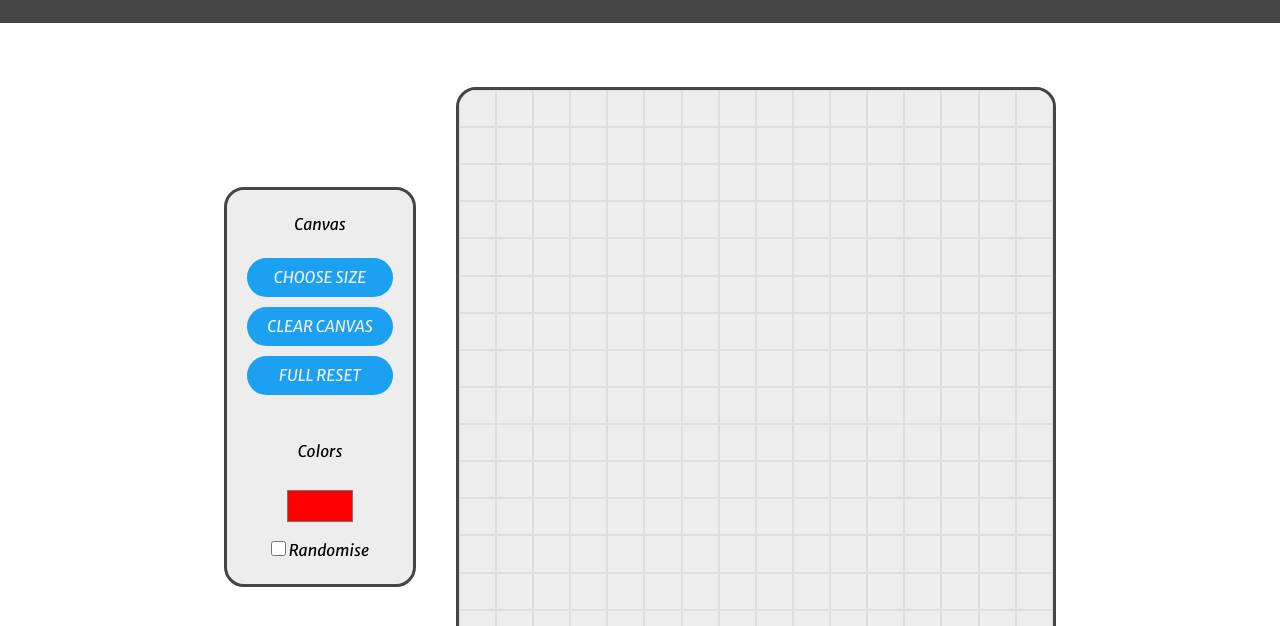
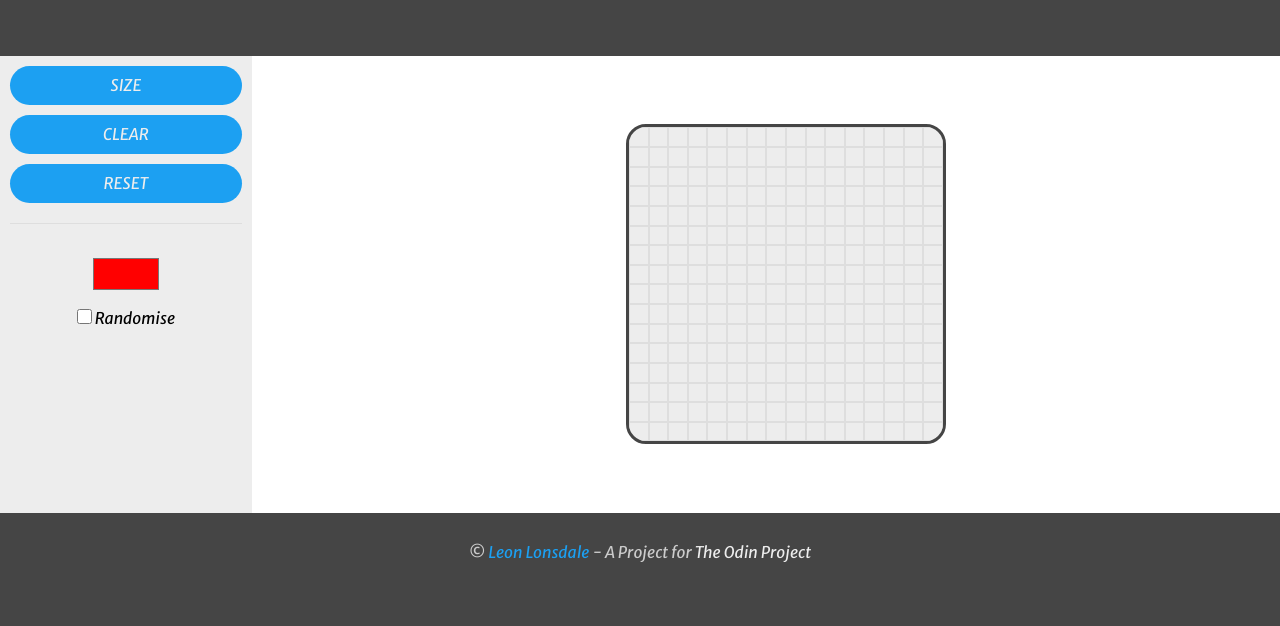
Before and after one commit to Sen-Nyin/odin-etchasketch, a plain HTML site: page index.html in a window 1280 px wide. Shown: the part 174-800 px from the top of the page. Drawn offline with Linux system fonts and the light colour scheme.

Commit message:
layout adjustments

```diff
--- a/index.html
+++ b/index.html
@@ -16,17 +16,15 @@
         The Odin Project, JavaScript Foundations project 2
       </h2>
     </header>
-    <main class="sketch-area">
+    <nav class="nav">
       <div class="sketch-area-controls">
         <div class="sketch-area-controls__grid-size">
-          <p class="sketch-area-controls__text">Canvas</p>
-          <button class="btn" id="setgrid">Choose Size</button>
-          <button class="btn" id="clear">Clear Canvas</button>
-          <button class="btn" id="resetgrid">Full Reset</button>
+          <button class="btn" id="setgrid">Size</button>
+          <button class="btn" id="clear">Clear</button>
+          <button class="btn" id="resetgrid">Reset</button>
         </div>
 
         <div class="sketch-area-controls__colors">
-          <p class="sketch-area-controls__text">Colors</p>
           <input
             class="sketch-area-controls__colors-picker"
             type="color"
@@ -39,6 +37,8 @@
           </label>
         </div>
       </div>
+    </nav>
+    <main class="sketch-area">
       <section class="sketch-area__grid"></section>
     </main>
     <footer class="footer-area">
--- a/sass/base/_base.scss
+++ b/sass/base/_base.scss
@@ -37,8 +37,12 @@ body {
   font-size: var(--fnt-size-default);
   line-height: var(--line-height-default);
   min-height: 100vh;
-  display: flex;
-  flex-direction: column;
+  display: grid;
+  grid-template-areas:
+    "head head head head head head"
+    "nav main main main main main"
+    "foot foot foot foot foot foot";
+  // flex-direction: column;
 }
 
 .link {
--- a/sass/base/_layout.scss
+++ b/sass/base/_layout.scss
@@ -7,9 +7,11 @@
   width: 100%;
   padding: var(--pd-head);
   color: var(--clr-light-grey-2);
+  grid-area: head;
 }
 
 .sketch-area {
+  grid-area: main;
   @include a.center();
   grid-template-areas: "controls grid";
   gap: 4rem;
@@ -24,8 +26,8 @@
     border-radius: 2rem;
     overflow: hidden;
     background-color: var(--clr-light-grey-3);
-    width: 60rem;
-    height: 60rem;
+    width: 40vh;
+    height: 40vh;
     cursor: pointer;
   }
 }
@@ -35,6 +37,7 @@
   color: var(--clr-light-grey);
   background: var(--clr-dark-grey);
   padding: var(--pd-foot);
+  grid-area: foot;
 }
 
 .box {
@@ -45,23 +48,17 @@
   grid-area: "controls";
   display: flex;
   flex-direction: column;
+  height: 100%;
   gap: 3rem;
-  justify-content: space-between;
-  align-content: center;
-  border: 3px solid var(--clr-dark-grey);
+  align-items: center;
   background: var(--clr-light-grey-3);
-  border-radius: 2rem;
-  padding: 2rem;
+  padding: 1rem;
   text-align: center;
-  width: max-content;
+  flex-wrap: wrap;
 
   & > div:not(:last-child) {
-    border-bottom: 2px solid var(--clr-light-grey-3);
-    padding-bottom: 1rem;
-  }
-
-  &__text {
-    padding-bottom: 1rem;
+    border-bottom: 1px solid var(--clr-light-grey-2);
+    padding-bottom: 2rem;
   }
 
   &__colors-picker {
@@ -70,8 +67,12 @@
   }
 
   &__grid-size {
-    display: grid;
+    display: flex;
+    flex-direction: column;
+    align-items: center;
+    align-content: center;
     gap: 1rem;
+    width: 100%;
   }
 
   &__colors {
@@ -89,7 +90,6 @@
   cursor: pointer;
   border-radius: 10rem;
   color: var(--clr-light-grey-3);
-  display: block;
   width: 100%;
   transition: all 0.25s ease;
 
@@ -105,3 +105,8 @@
   accent-color: var(--clr-blue);
   appearance: checkbox;
 }
+
+.nav {
+  width: 100%;
+  grid-area: nav;
+}
```
Also changed, not shown: css/main.css, 1 other file.
